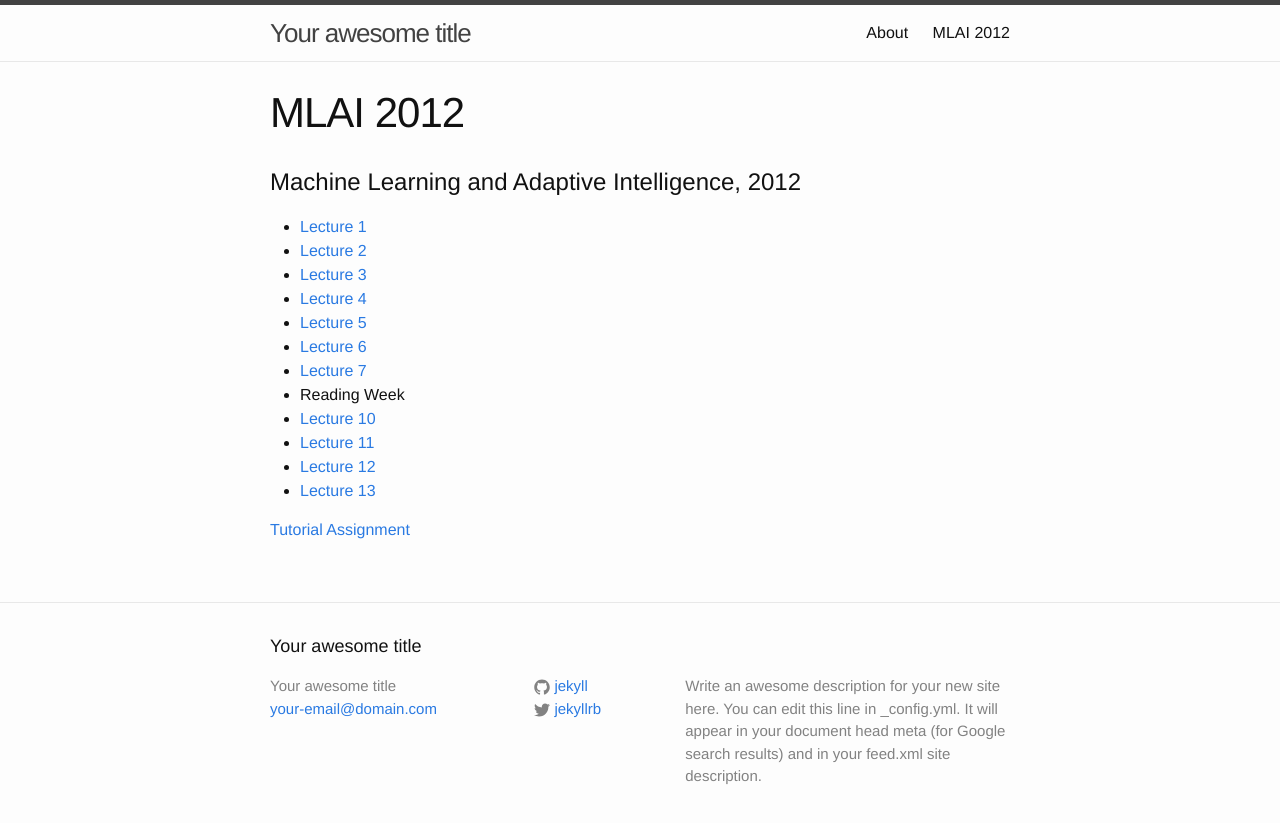
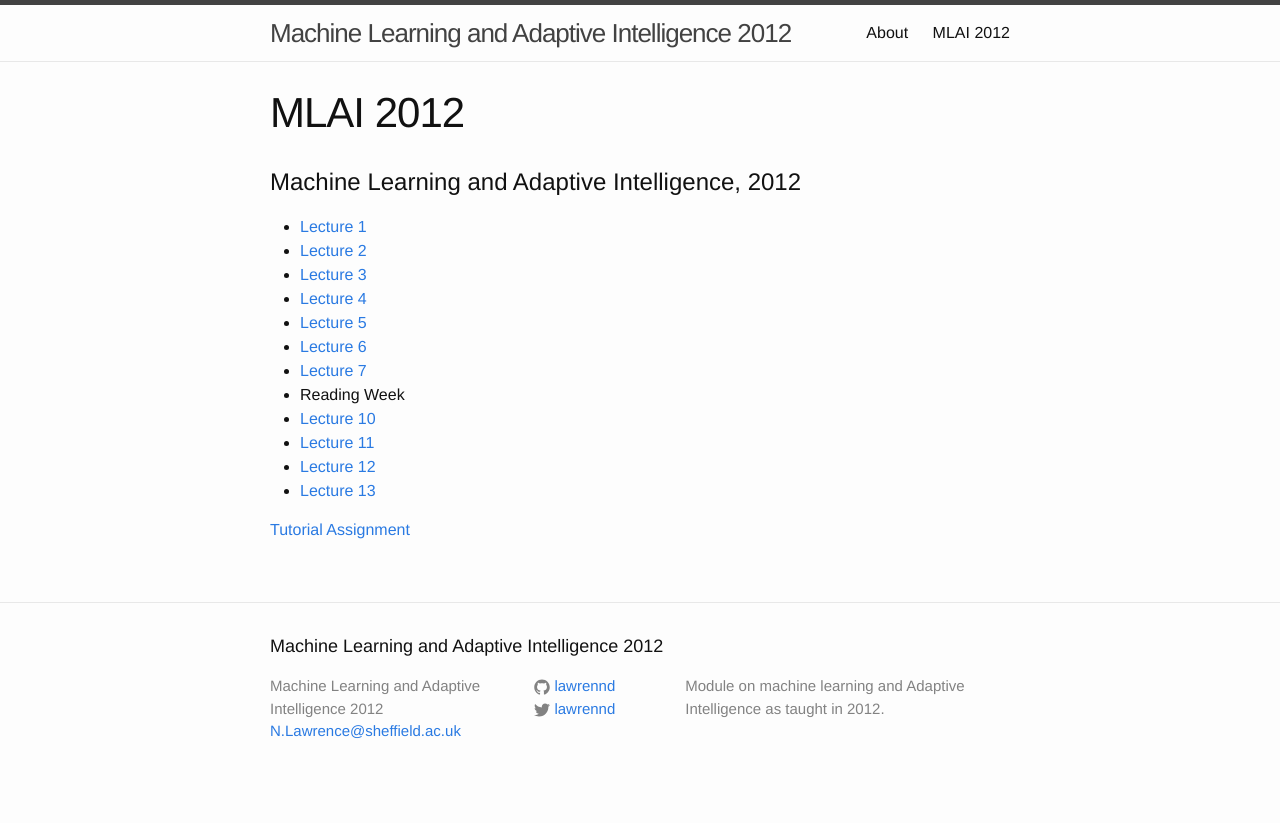
Before and after one commit to lawrennd/mlai2012, a Jekyll site: the page built from index.md, in a window 1280 px wide. Shown: the top 823 px of the page. Built offline with Jekyll 4.4.1, drawn with Linux system fonts in a browser that asks for light colours.

Commit message:
Fix up config settings.

```diff
--- a/_config.yml
+++ b/_config.yml
@@ -1,14 +1,12 @@
 # Site settings
-title: Your awesome title
-email: your-email@domain.com
+title: Machine Learning and Adaptive Intelligence 2012
+email: N.Lawrence@sheffield.ac.uk
 description: > # this means to ignore newlines until "baseurl:"
-  Write an awesome description for your new site here. You can edit this
-  line in _config.yml. It will appear in your document head meta (for
-  Google search results) and in your feed.xml site description.
-baseurl: "" # the subpath of your site, e.g. /blog/
-url: "http://yourdomain.com" # the base hostname & protocol for your site
-twitter_username: jekyllrb
-github_username:  jekyll
+  Module on machine learning and Adaptive Intelligence as taught in 2012.
+baseurl: "/mlai2012/" # the subpath of your site, e.g. /blog/
+url: "http://inverseprobability.com/" # the base hostname & protocol for your site
+twitter_username: lawrennd
+github_username:  lawrennd
 
 # Build settings
 markdown: kramdown
```
